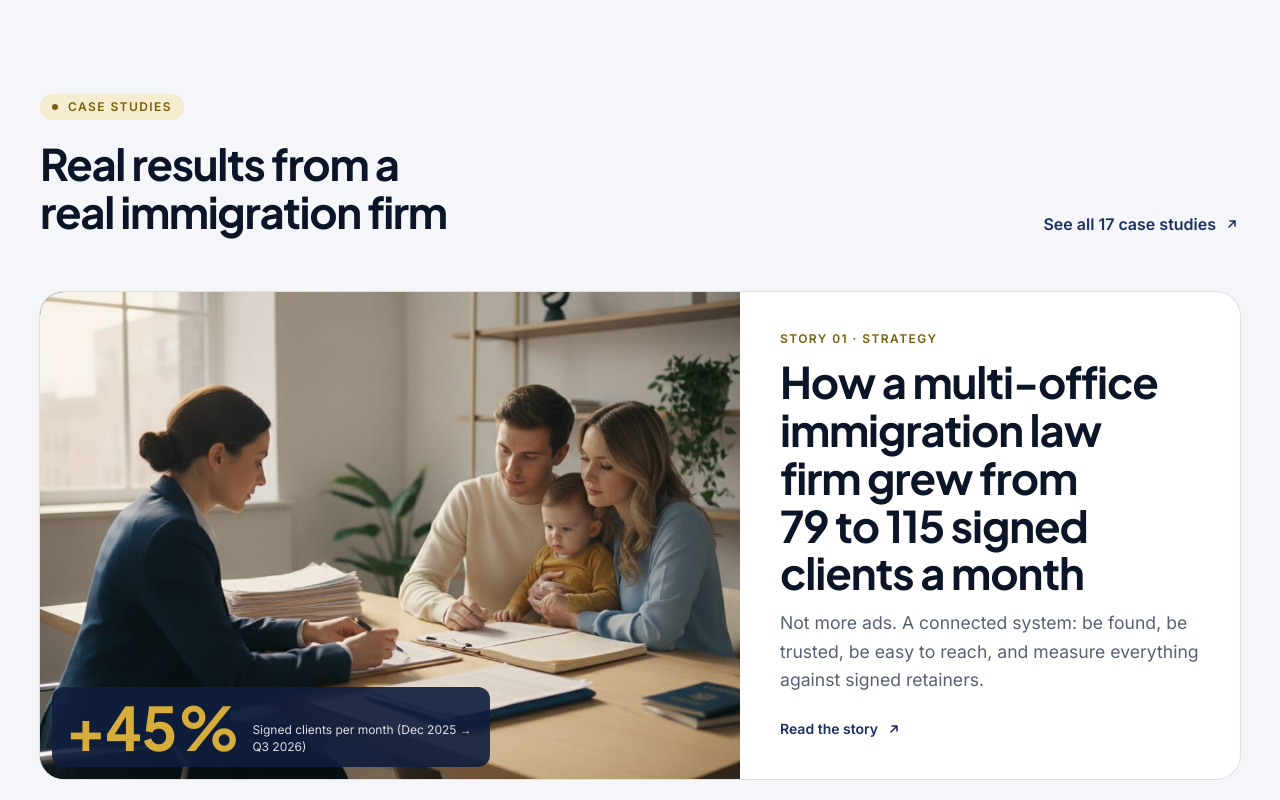
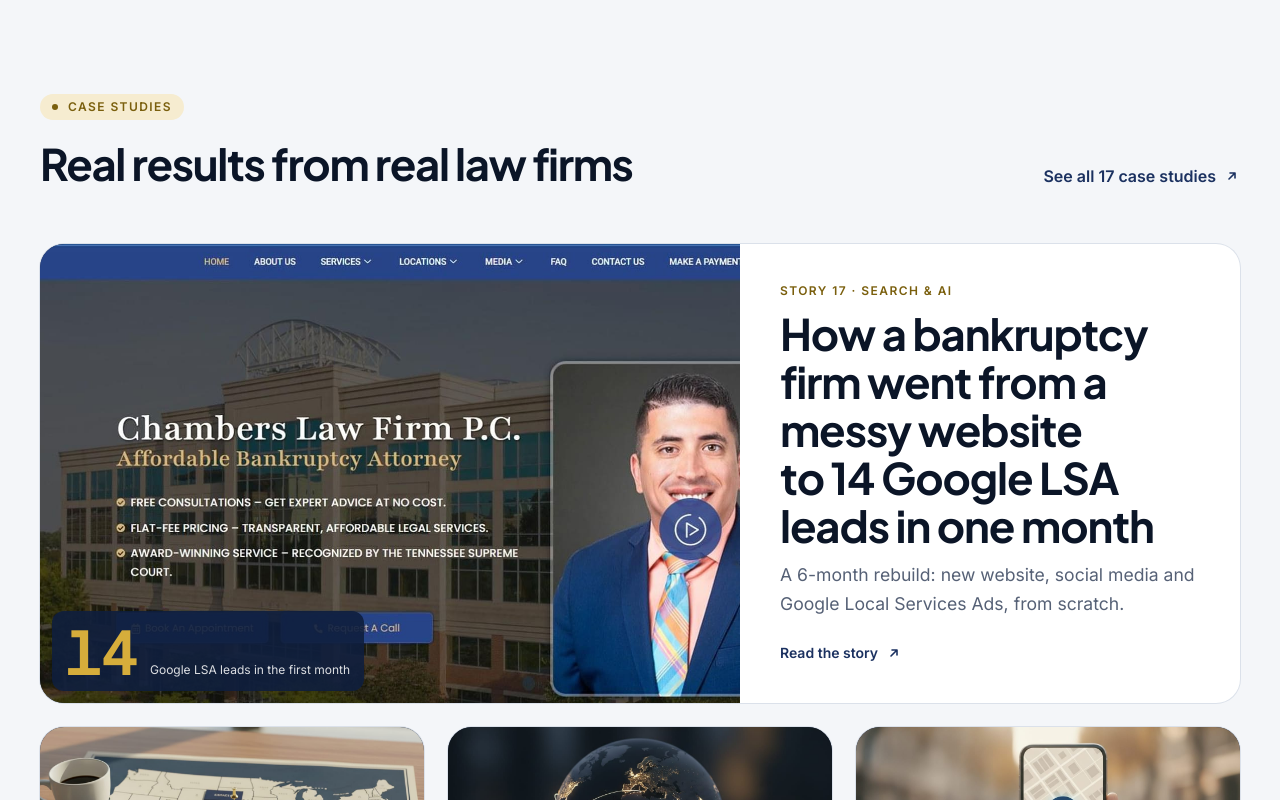
Before and after one commit to Webasif1/lawprodigital, a Next.js app: page / in a window 1280 px wide. Shown: the part 5160-5960 px from the top of the page. Built offline with nearby package versions, Linux system fonts and the light colour scheme; no server answers.

Commit message:
fix: update PAGES_UPDATED date and modify case studies heading and featured count

```diff
--- a/src/app/sitemap.ts
+++ b/src/app/sitemap.ts
@@ -9,7 +9,7 @@ import { locationHref, locations, practiceHubs } from "@/content/locations";
  * When the main pages last changed (the custom-site relaunch). Bump it when you edit page
  * content, so Google and Bing know to re-crawl; a date that changes on every deploy gets ignored.
  */
-const PAGES_UPDATED = "2026-11-19";
+const PAGES_UPDATED = "2026-11-20";
 
 export default function sitemap(): MetadataRoute.Sitemap {
   const url = (path: string) => new URL(path, site.url).toString();
--- a/src/content/home.ts
+++ b/src/content/home.ts
@@ -74,9 +74,9 @@ export const ai = {
 };
 
 export const caseStudies = {
-  heading: "Real results from a real immigration firm",
+  heading: "Real results from real law firms",
   /** Story numbers in the case study library: one featured, three supporting. */
-  featured: 1,
+  featured: 17,
   supporting: [3, 5, 13],
 };
 
```
